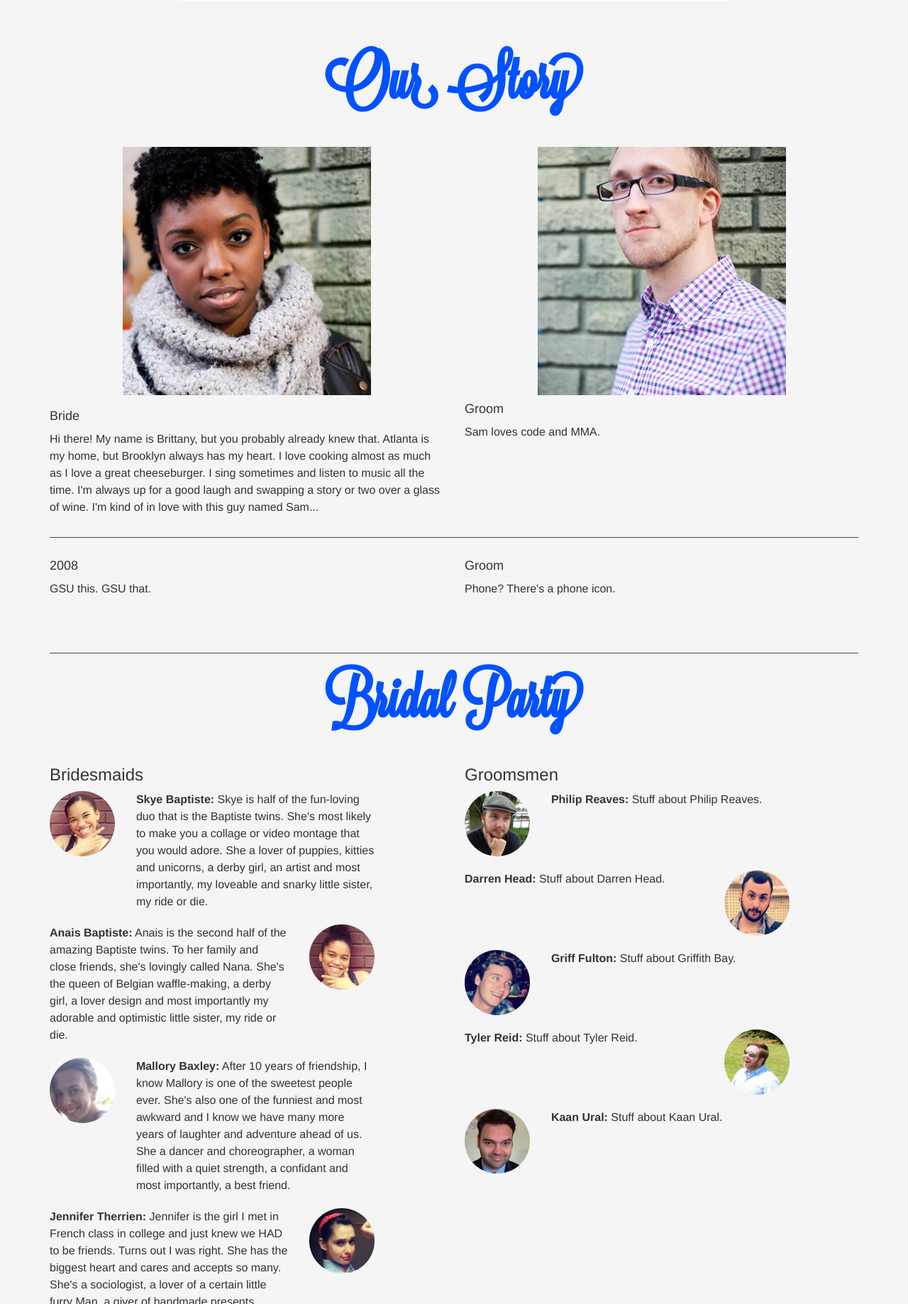
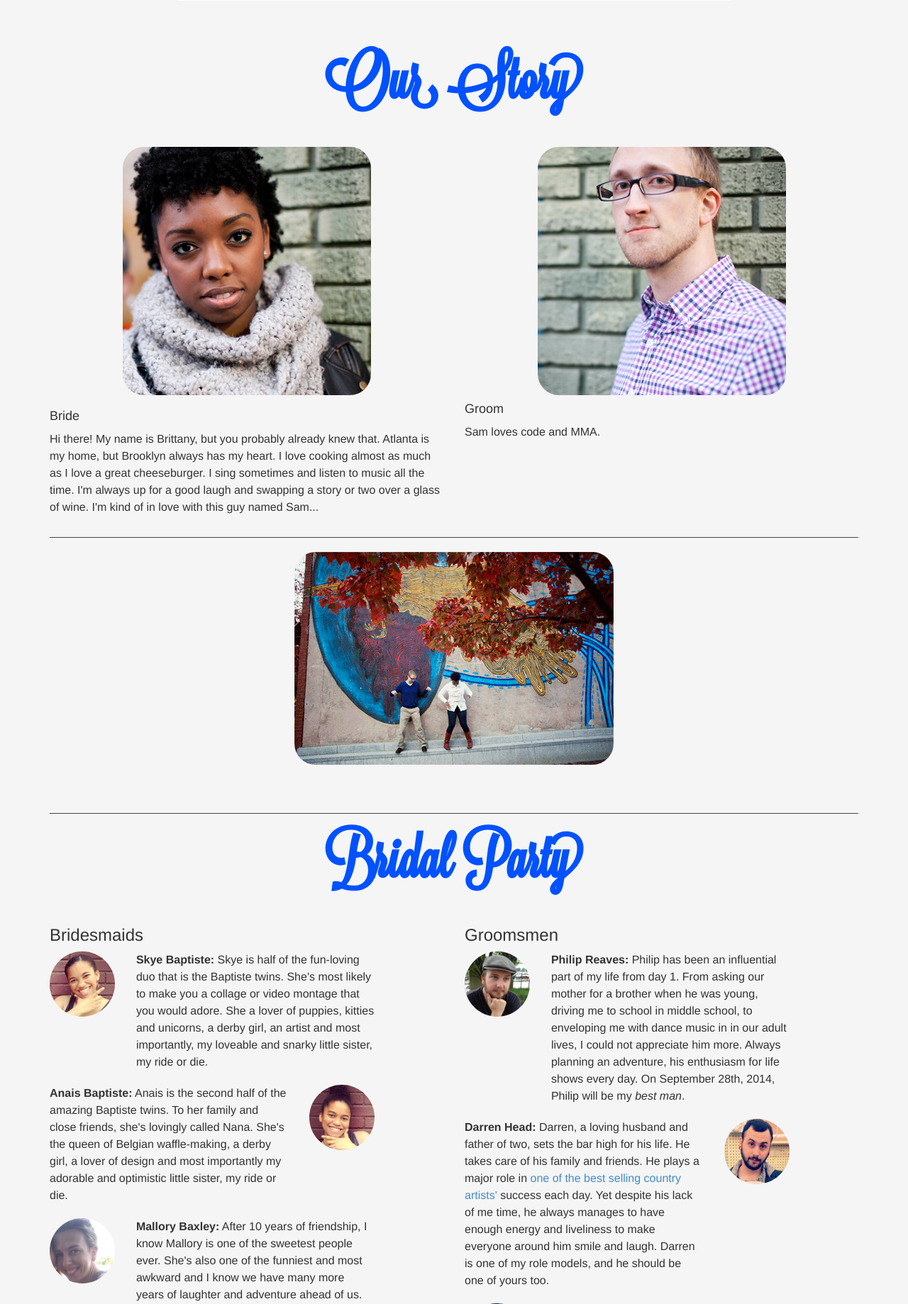
Before and after one commit to samreaves/baptiste-reaves-wedding, a PHP site: page / in a window 1280 px wide. Shown: the part 971-2809 px from the top of the page at 71% size. Run offline with PHP 8.4, Linux system fonts and the light colour scheme; some libraries are stand-ins or nearby versions.

Commit message:
Added gif, groomsmen text, border radius on ourStory images

```diff
--- a/css/style.css
+++ b/css/style.css
@@ -144,6 +144,12 @@ rsvpBorder {
 #OurStoryPadding {
     padding-bottom: 20px;
 }
+
+#ourStory img {
+    -webkit-border-radius: 3rem;
+    -moz-border-radius: 3rem;
+    border-radius: 3rem;
+}
 #BrittsBio {
     padding-top: 10px;
 }
--- a/index.php
+++ b/index.php
@@ -92,17 +92,10 @@
             </div>
             <hr/>
             <div class="row">
-                <div class="col-sm-6">
-                    <h4>2008</h4>
-                    <p>
-                        GSU this. GSU that.
-                    </p>
-                </div>
-                <div class="col-sm-6">
-                    <h4>Groom</h4>
-                    <p>
-                        Phone? There's a phone icon.
-                    </p>
+                <div class="col-sm-12">
+                    <center>
+                        <img src="images/brittsamwall.gif" />
+                    </center>
                 </div>
             </div>
         </div>
@@ -131,7 +124,7 @@
                             <div class="col-xs-9">
                                 <p class="bridalPartyInline first">
                                     <b>Anais Baptiste:</b> Anais is the second half of the amazing Baptiste twins. To her family and close friends,
-                                    she's lovingly called Nana. She's the queen of Belgian waffle-making, a derby girl, a lover
+                                    she's lovingly called Nana. She's the queen of Belgian waffle-making, a derby girl, a lover of
                                     design and most importantly my adorable and optimistic little sister, my ride or die.
                                 </p>
                             </div>
@@ -197,7 +190,9 @@
                             </div>
                             <div class="col-xs-9">
                                 <p class="bridalPartyInline">
-                                    <b>Philip Reaves:</b> Stuff about Philip Reaves.
+                                    <b>Philip Reaves:</b> Philip has been an influential part of my life from day 1. From asking our mother for a brother when he was young,
+                                    driving me to school in middle school, to enveloping me with dance music in in our adult lives, I could not appreciate him more. Always planning
+                                    an adventure, his enthusiasm for life shows every day. On September 28th, 2014, Philip will be my <i>best man</i>.
                                 </p>
                             </div>
                         </div>
@@ -206,7 +201,10 @@
                         <div class="row">
                             <div class="col-xs-9">
                                 <p class="bridalPartyInline first">
-                                    <b>Darren Head:</b> Stuff about Darren Head.
+                                    <b>Darren Head:</b> Darren, a loving husband and father of two, sets the bar high for his life.
+                                    He takes care of his family and friends. He plays a major role in <a href="http://www.zacbrownband.com">one of the best selling country artists'</a>
+                                    success each day. Yet despite his lack of me time, he always manages to have enough energy and liveliness
+                                    to make everyone around him smile and laugh. Darren is one of my role models, and he should be one of yours too.
                                 </p>
                             </div>
                             <div class="col-xs-3">
@@ -221,7 +219,13 @@
                             </div>
                             <div class="col-xs-9">
                                 <p class="bridalPartyInline">
-                                    <b>Griff Fulton:</b> Stuff about Griffith Bay.
+                                    <b>Griff Fulton:</b> Griff and I first met online, deciding to meet when I was in Manhattan
+                                    interviewing producer/DJ <a href="https://www.facebook.com/sebastienleger">Sebastien Leger</a>. I introduced Griff and his brother - <a href="http://www.youtube.com/watch?v=oXFHVIThTyc">who now DJs for a
+                                    living across the world</a> - to their first clubbing experience, and we've been close friends ever since.
+                                    Despite living 740 miles from each other, we rarely go a day without having a great conversation. Griff is one of
+                                    the few people who lives and breathes dance music with me. I can't wait for you to meet him.
+
+                                    Oh - and our music for the occasion will be spun by Griff's brother <a href="https://www.facebook.com/PierceFulton">Pierce</a>. Join us on the dancefloor after the ceremony!
                                 </p>
                             </div>
                         </div>
@@ -230,7 +234,11 @@
                         <div class="row">
                             <div class="col-xs-9">
                                 <p class="bridalPartyInline first">
-                                    <b>Tyler Reid:</b> Stuff about Tyler Reid.
+                                    <b>Tyler Reid:</b> Tyler and I have been nerding out for nearly two decades. From leading the free world playing Civilization
+                                     in 4th grade all the way to building enterprise web applications in our adult lives, Tyler and I have always teamed up
+                                     using our intellect to get where we want to go in life. I'm very sure we will team up to build impactful very soon. After all,
+                                     Tyler has already <a href="http://www.tyler-reid.com/dataAnalysis.html">developed an algorithm that predicts hospital visits in an Oregon hospital</a>.
+
                                 </p>
                             </div>
                             <div class="col-xs-3">
@@ -245,7 +253,9 @@
                             </div>
                             <div class="col-xs-9">
                                 <p class="bridalPartyInline">
-                                    <b>Kaan Ural:</b> Stuff about Kaan Ural.
+                                    <b>Kaan Ural:</b> Kaan graced us with his charm when he moved from Turkey in middle school. Since then, he's lived life "70's big"
+                                    and made sure we do the same too. Always providing comedic relief, Kaan is a friend no one feels uncomfortable around, and I'm sure
+                                    everyone will be no match for his rugged good looks.
                                 </p>
                             </div>
                         </div>
@@ -341,10 +351,10 @@
                         <ul>
                             <li><a class="blueLink2" target="_blank" href="http://www.eddiesattic.com">Eddie's Attic (where John Mayer got his start)</a></li>
                             <li><a class="blueLink2" target="_blank" href="http://decaturfarmersmarket.com/wordpress/">Decatur Farmer's Market</a></li>
-                            <li><a class="blueLink2" target="_blank" href="http://www.decaturhotyoga.com">Decatur Yoga and Pilates</a></li>
                             <li><a class="blueLink2" target="_blank" href="http://www.vicsandwich.com">Victory Sandwich Bar</a></li>
                             <li><a class="blueLink2" target="_blank" href="http://www.theiberianpigatl.com/index">The Iberian Pig</a></li>
                             <li><a class="blueLink2" target="_blank" href="http://www.leonsfullservice.com">Leon's Full Service</a></li>
+                            <li><a class="blueLink2" target="_blank" href="http://www.decaturhotyoga.com">Decatur Yoga and Pilates</a></li>
                             <li>For more information & ideas visit: <a class="blueLink2" target="_blank" href="http://www.decaturga.com">www.decaturga.com</a></li>
                         </ul>
                     </div>
```
Also changed, not shown: index.html (deleted, +0 -160 lines).
